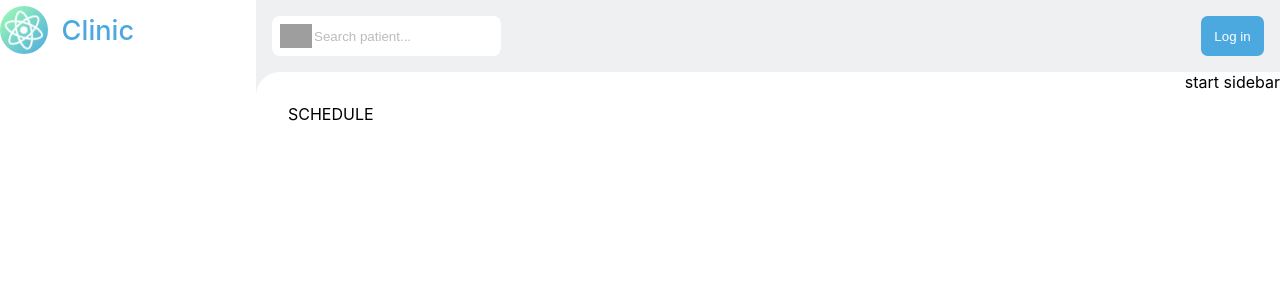
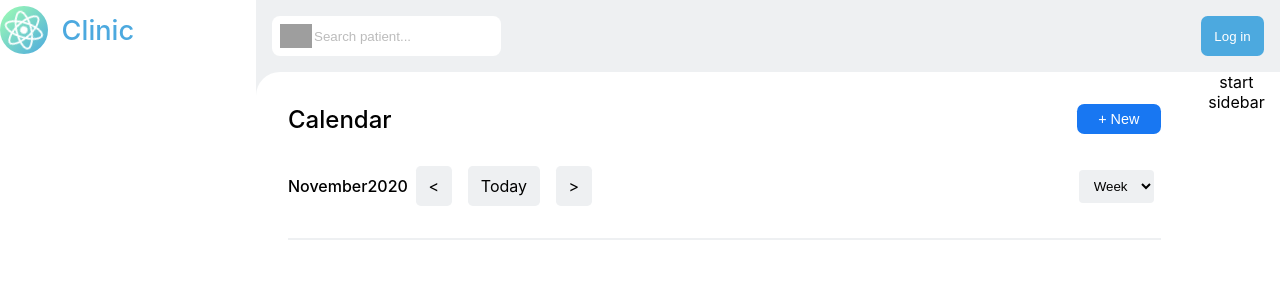
Before and after one commit to yelyzavetanov/clinic, a React (Create React App) app: page / in a window 1280 px wide. Shown: the top 300 px of the page. Built offline with nearby package versions, Linux system fonts and the light colour scheme; grey boxes are pictures that could not be loaded.

Commit message:
Make schedule header

```diff
--- a/src/components/Schedule/Schedule.jsx
+++ b/src/components/Schedule/Schedule.jsx
@@ -1,11 +1,14 @@
 import React from "react";
 import s from "./Shedule.module.css";
+// import arrowIcon from "../../img/arrow.svg";
+import arrowIcon from "./../../img/system-solid-11-arrow-up.png";
+import ScheduleHeader from "./ScheduleHeader/ScheduleHeader";
 
 function Schedule() {
     return (
         <div className={s.scheduleContainer}>
             <div className={s.schedule}>
-                SCHEDULE
+                <ScheduleHeader/>
             </div>
         </div>
     )
--- /dev/null
+++ b/src/components/Schedule/ScheduleHeader/ScheduleHeader.jsx
@@ -0,0 +1,32 @@
+import React from "react";
+import s from "./ScheduleHeader.module.css";
+
+function ScheduleHeader() {
+    return (
+        <div>
+            <div className={s.scheduleHeader}>
+                <span className={s.title}>Calendar</span>
+                <button className={s.newButton}>+ New</button>
+            </div>
+            <div className={s.calendarTitleHeader}>
+                <div className={s.selectDayContainer}>
+                    <span className={s.month}>November</span>
+                    <span className={s.year}>2020</span>
+                    <div className={s.selectDayButton}>
+                        {"<"}
+                    </div>
+                    <div className={s.selectedDay}>Today</div>
+                    <div className={s.selectDayButton}>
+                        {">"}
+                    </div>
+                </div>
+                <div>
+                    <select className={s.selectWeek}><option>Week</option></select>
+                </div>
+            </div>
+            <div className={s.line}></div>
+        </div>
+    )
+}
+
+export default ScheduleHeader;
--- /dev/null
+++ b/src/components/Schedule/ScheduleHeader/ScheduleHeader.module.css
@@ -0,0 +1,55 @@
+.scheduleHeader {
+    display: flex;
+    justify-content: space-between;
+    width: 100%;
+    align-items: center;
+}
+
+.newButton {
+    background: #1877F2;
+    color: #ffffff;
+    border: none;
+    padding: 0.5em 1.5em;
+    border-radius: 0.5em;
+    font-size: 0.9em;
+}
+
+.title {
+    font-size: 1.5em;
+    font-weight: 500;
+}
+
+.calendarTitleHeader {
+    display: flex;
+    justify-content: space-between;
+    padding: 1.5em 0;
+    align-items: center;
+}
+
+.month, .year {
+    font-weight: 500;
+}
+
+.selectDayContainer {
+    display: flex;
+    justify-content: center;
+    align-items: center;
+}
+
+.selectDayButton, .selectedDay, .selectWeek {
+    background: #eef0f2;
+    border: none;
+    border-radius: 0.3em;
+    height: 2.5em;
+    display: flex;
+    align-items: center;
+    margin: 0.5em;
+    padding: 0 0.8em;
+}
+
+.line {
+    height: 0.1em;
+    width: 100%;
+    box-sizing: border-box;
+    background: #eef0f2;
+}
--- a/src/components/Schedule/Shedule.module.css
+++ b/src/components/Schedule/Shedule.module.css
@@ -1,9 +1,13 @@
 .scheduleContainer {
     background: #eef0f2;
+    width: 100%;
 }
 
 .schedule {
     background: #ffffff;
     border-top-left-radius: 1.5em;
     padding: 2em;
+    width: 100%;
+    box-sizing: border-box;
+
 }
```
